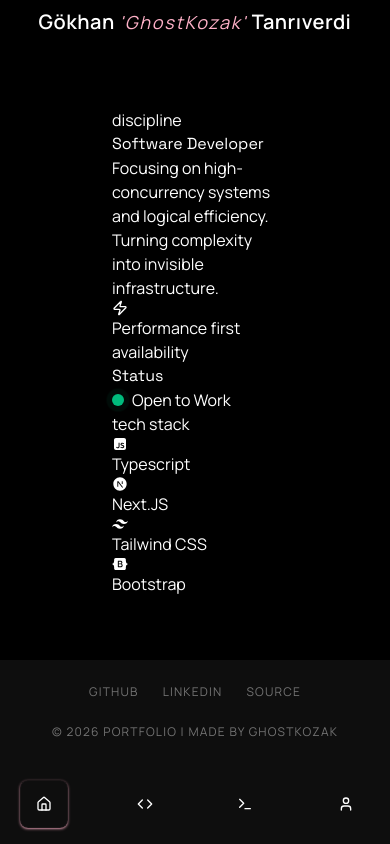
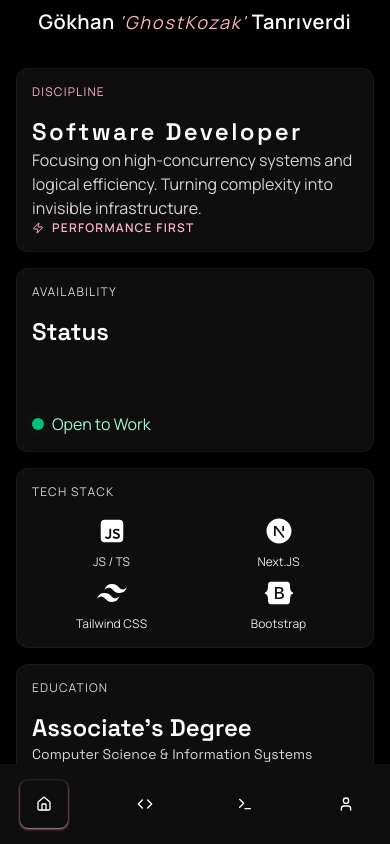
Before and after one commit to GhostKozak/personal-website, a Next.js app: page / in a window 390 px wide. Shown: the top 844 px of the page. Built offline with nearby package versions, Linux system fonts and the light colour scheme.

Commit message:
feat(hero): refactor Hero into BentoGrid/BentoGridItem components, improve responsive layout and spacing, and add clsx/tailwind-merge utilities

```diff
--- a/app/globals.css
+++ b/app/globals.css
@@ -25,3 +25,7 @@
     @apply font-heading;
   }
 }
+
+#about {
+  perspective: 1000px;
+}
--- a/app/layout.tsx
+++ b/app/layout.tsx
@@ -32,7 +32,7 @@ export default function RootLayout({
     >
       <body className="flex flex-col justify-between min-h-full">
         <Header />
-        <main className="px-outer">
+        <main className="px-4 md:px-outer">
           {children}
         </main>
         <Footer />
--- /dev/null
+++ b/components/bento/BentoGrid.tsx
@@ -0,0 +1,41 @@
+import { useCallback, useRef, useState, useEffect } from "react";
+
+export function BentoGrid({ children }: { children: React.ReactNode }) {
+  const gridRef = useRef<HTMLDivElement>(null);
+  const [isDesktop, setIsDesktop] = useState(false);
+
+  useEffect(() => {
+    setIsDesktop(navigator.maxTouchPoints === 0);
+  }, []);
+
+  const handleMouseMove = useCallback((e: React.MouseEvent<HTMLDivElement>) => {
+    if (!gridRef.current || !isDesktop) return;
+    const cards = gridRef.current?.querySelectorAll<HTMLElement>("[data-bento-card]");
+
+    cards.forEach(card => {
+      const rect = card.getBoundingClientRect();
+      const x = e.clientX - rect.left;
+      const y = e.clientY - rect.top;
+      card.style.setProperty("--mouse-x", `${x}px`);
+      card.style.setProperty("--mouse-y", `${y}px`);
+      card.style.setProperty("--mouse-outside", "0");
+    });
+  }, [isDesktop]);
+
+  const handleMouseLeave = useCallback(() => {
+    if (!gridRef.current || !isDesktop) return;
+    const cards = gridRef.current.querySelectorAll<HTMLElement>("[data-bento-card]");
+    cards.forEach(card => card.style.setProperty("--mouse-outside", "1"));
+  }, [isDesktop]);
+
+  return (
+    <div
+      ref={gridRef}
+      onMouseMove={isDesktop ? handleMouseMove : undefined}
+      onMouseLeave={isDesktop ? handleMouseLeave : undefined}
+      className="gap-bento grid grid-cols-1 sm:grid-cols-2 md:grid-cols-4 grid-rows-2"
+    >
+      {children}
+    </div>
+  )
+}
--- /dev/null
+++ b/components/bento/BentoGridItem.tsx
@@ -0,0 +1,61 @@
+import { cn } from "@/utils/ClassName";
+
+interface BentoGridItemProps {
+  children?: React.ReactNode;
+  className?: string;
+}
+
+export function BentoGridItem({ children, className }: BentoGridItemProps) {
+  return (
+    <div
+      data-bento-card
+      style={
+        {
+          "--mouse-x": "50%",
+          "--mouse-y": "50%",
+          "--mouse-outside": "1",
+        } as React.CSSProperties
+      }
+      className={cn(
+        "group relative flex flex-col bg-surface-low p-4 md:p-10 rounded-xl overflow-hidden",
+        className
+      )}>
+
+      {/* Layer 1 - Base Border */}
+      <div className="z-10 absolute inset-0 border border-white/5 rounded-xl pointer-events-none" />
+
+      {/* Layer 2 - Glow border */}
+      <div
+        className="z-10 absolute inset-0 rounded-xl transition-opacity duration-500 pointer-events-none"
+        style={{
+          opacity: "calc(1 - var(--mouse-outside, 1))",
+          background: `radial-gradient(
+            600px circle at var(--mouse-x) var(--mouse-y),
+            rgba(255, 255, 255, 0.20),
+            transparent 40%
+          )`,
+          WebkitMask: "linear-gradient(#fff 0 0) content-box, linear-gradient(#fff 0 0)",
+          WebkitMaskComposite: "xor",
+          maskComposite: "exclude",
+          padding: "1px"
+        }}
+      />
+
+      {/* Layer 3 - Background gradient */}
+      <div
+        className="z-0 absolute inset-0 rounded-xl transition-opacity duration-500 pointer-events-none"
+        style={{
+          opacity: "calc(1 - var(--mouse-outside, 1))",
+          background: `radial-gradient(
+            600px circle at var(--mouse-x) var(--mouse-y),
+            rgba(255, 255, 255, 0.04),
+            transparent 40%
+          )`,
+        }}
+       />
+
+      {/* Content */}
+      <div className="z-20 relative flex flex-col h-full">{children}</div>
+    </div>
+  )
+}
--- /dev/null
+++ b/components/bento/index.ts
@@ -0,0 +1,2 @@
+export { BentoGrid } from './BentoGrid';
+export { BentoGridItem } from './BentoGridItem';
--- a/components/sections/Hero.tsx
+++ b/components/sections/Hero.tsx
@@ -1,50 +1,77 @@
+"use client";
+
 import { RiBootstrapFill, RiJavascriptFill, RiNextjsFill, RiTailwindCssFill } from "react-icons/ri";
-import { LuZap } from "react-icons/lu";
+import { LuAtSign, LuCode, LuShare2, LuZap } from "react-icons/lu";
+import Link from "next/link";
+import { BentoGrid, BentoGridItem } from "../bento";
 
 export default function Hero() {
   return (
-    <section id="about" className="w-full">
-      <div className="grid-cols-4 grid-row-3">
+    <section id="about" className="py-6 md:py-16 xl:py-28 w-full">
+      <BentoGrid>
         {/* Bento One */}
-        <div>
-          <span>discipline</span>
-          <h1>Software Developer</h1>
-          <p>Focusing on high-concurrency systems and logical efficiency. Turning complexity into invisible infrastructure.</p>
-          <p><LuZap /> Performance first</p>
-        </div>
+        <BentoGridItem className="sm:col-span-3 md:col-span-4 lg:col-span-4 xl:col-span-2">
+          <span className="mb-4 text-net text-primary text-xs uppercase tracking-widest">discipline</span>
+          <h1 className="font-semibold text-2xl capitalize tracking-widest">Software Developer</h1>
+          <p className="text-stone-300">Focusing on high-concurrency systems and logical efficiency. Turning complexity into invisible infrastructure.</p>
+          <p className="inline-flex items-center gap-2 mt-auto font-semibold text-primary text-xs uppercase tracking-widest"><LuZap /> Performance first</p>
+        </BentoGridItem>
         {/* Bento Two */}
-        <div>
-          <span>availability</span>
-          <h2>Status</h2>
-          <div className="flex items-center gap-2">
+        <BentoGridItem className="md:col-span-2 lg:col-span-2 xl:col-span-1">
+          <span className="mb-4 text-stone-300 text-xs uppercase tracking-widest">availability</span>
+          <h2 className="font-semibold text-2xl">Status</h2>
+          <div className="flex items-center gap-2 mt-auto">
             <span className="relative flex w-3 h-3">
               <span className="inline-flex absolute bg-emerald-400 opacity-75 rounded-full w-full h-full animate-ping"></span>
               <span className="inline-flex relative bg-emerald-500 rounded-full w-3 h-3"></span>
             </span>
-            <span>Open to Work</span>
+            <span className="text-emerald-200">Open to Work</span>
           </div>
+        </BentoGridItem>
+        {/* Bento Three */}
+        <BentoGridItem className="md:col-span-2 xl:col-span-1">
+          <span className="mb-4 text-stone-300 text-xs uppercase tracking-widest">tech stack</span>
+          <div className="gap-2 grid grid-cols-2 grid-rows-2 h-full">
+            <div className="flex flex-col justify-center items-center gap-2">
+              <RiJavascriptFill className="hover:text-yellow-300 text-3xl sm:text-4xl md:text-5xl lg:text-6xl transition-all" />
+              <span className="text-neutral-200 text-xs sm:text-sm md:text-base text-center">JS / TS</span>
+            </div>
+            <div className="flex flex-col justify-center items-center gap-2">
+              <RiNextjsFill className="hover:text-black text-3xl sm:text-4xl md:text-5xl lg:text-6xl transition-all" />
+              <span className="text-neutral-200 text-xs sm:text-sm md:text-base text-center">Next.JS</span>
+            </div>
+            <div className="flex flex-col justify-center items-center gap-2">
+              <RiTailwindCssFill className="hover:text-cyan-500 text-3xl sm:text-4xl md:text-5xl lg:text-6xl transition-all" />
+              <span className="text-neutral-200 text-xs sm:text-sm md:text-base text-center">Tailwind CSS</span>
+            </div>
+            <div className="flex flex-col justify-center items-center gap-2">
+              <RiBootstrapFill className="hover:text-violet-800 text-3xl sm:text-4xl md:text-5xl lg:text-6xl transition-all" />
+              <span className="text-neutral-200 text-xs sm:text-sm md:text-base text-center">Bootstrap</span>
+            </div>
+          </div>
+        </BentoGridItem>
+        {/* Bento Four */}
+        <BentoGridItem className="md:col-span-4 xl:col-span-1">
+          <span className="mb-4 text-stone-300 text-xs uppercase tracking-widest">education</span>
+          <h3 className="font-semibold text-2xl">Associate's Degree</h3>
+          <h2 className="text-stone-300 text-sm">Computer Science & Information Systems</h2>
+          <p className="flex items-end mt-auto text-2xl">3.21 <span className="text-xs">/ 4.00</span> <span className="ml-auto text-xs">class of 2022</span></p>
+        </BentoGridItem>
+        {/* Bento Five */}
+        <div className="grid sm:grid-rows-2 sm:col-span-3 md:col-span-4 xl:col-span-3">
+          <BentoGridItem className="flex-row items-center md:col-span-3 row-span-1">
+            <div className="flex flex-col">
+              <span className="mb-4 text-stone-300 text-xs uppercase tracking-widest">connect</span>
+              <h2 className="font-semibold text-2xl">Digital Fingerprint</h2>
+            </div>
+            <ul className="flex gap-6 mt-3 ml-auto">
+              <li><Link className="inline-flex items-center gap-2" href="https://github.com/GhostKozak"><LuCode size={"1.3em"} /> Github</Link></li>
+              <li><Link className="inline-flex items-center gap-2" href="https://www.linkedin.com/in/gokhan-tanriverdi/"><LuShare2 size={"1.3em"} /> Linkedin</Link></li>
+              <li><Link className="inline-flex items-center gap-2" href="mailto:gkhntn123@gmail.com"><LuAtSign size={"1.3em"} /> Email</Link></li>
+            </ul>
+          </BentoGridItem>
         </div>
-        {/* Bento Three */}
-        <div>
-          <span>tech stack</span>
-          <div>
-            <RiJavascriptFill />
-            <span>Typescript</span>
-          </div>
-          <div>
-            <RiNextjsFill />
-            <span>Next.JS</span>
-          </div>
-          <div>
-            <RiTailwindCssFill />
-            <span>Tailwind CSS</span>
-          </div>
-          <div>
-            <RiBootstrapFill />
-            <span>Bootstrap</span>
-          </div>
-        </div>
-      </div>
+      </BentoGrid>
     </section>
   )
 }
--- a/package.json
+++ b/package.json
@@ -9,10 +9,12 @@
     "lint": "eslint"
   },
   "dependencies": {
+    "clsx": "^2.1.1",
     "next": "16.2.2",
     "react": "19.2.4",
     "react-dom": "19.2.4",
-    "react-icons": "^5.6.0"
+    "react-icons": "^5.6.0",
+    "tailwind-merge": "^3.5.0"
   },
   "devDependencies": {
     "@tailwindcss/postcss": "^4",
--- /dev/null
+++ b/utils/ClassName.ts
@@ -0,0 +1,10 @@
+import { ClassValue, clsx } from "clsx";
+import { twMerge } from "tailwind-merge";
+
+/**
+ * Tailwind sınıflarını güvenli bir şekilde birleştirir.
+ * Çakışmaları çözer (twMerge) ve koşullu sınıfları yönetir (clsx).
+ */
+export function cn(...inputs: ClassValue[]) {
+  return twMerge(clsx(inputs));
+}
```
Also changed, not shown: 1 other file (tests, documents, lock files or other folders).
